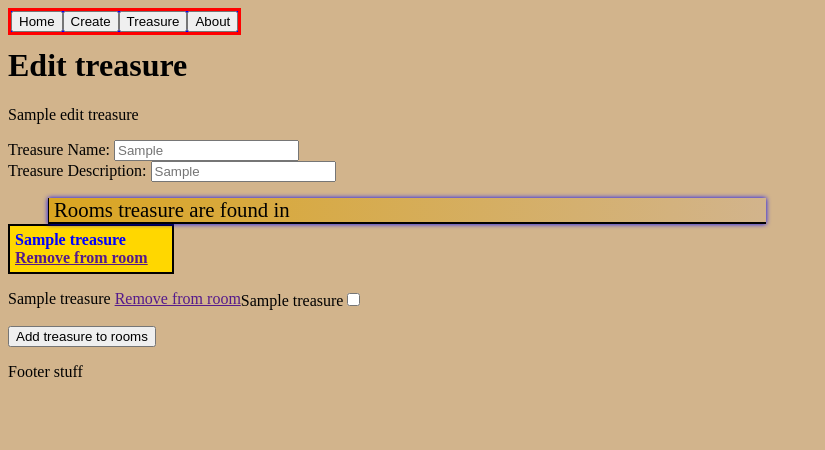
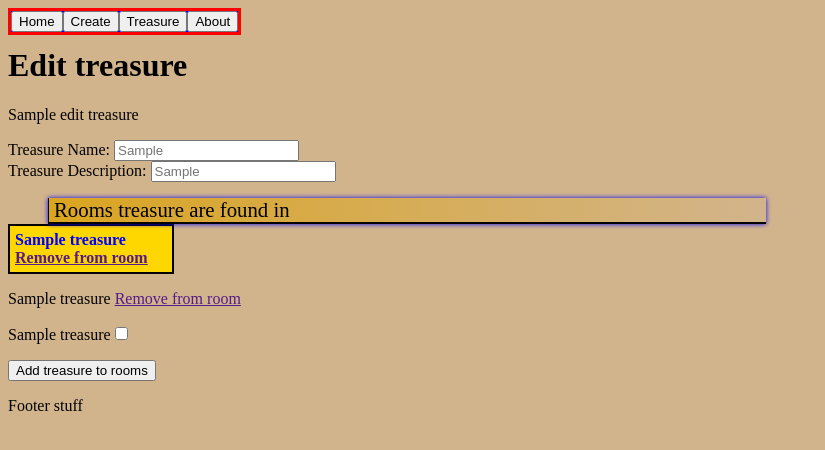
Before and after one commit to LeoKnox/adventure_django, a Django app: template templates/edit_treasure.html in a window 1280 px wide. Shown: the top 450 px of the page, without its empty margins (0-825 px from the left). Run offline with Django 3.2, Linux system fonts and the light colour scheme; the template is opened without the code that fills it: most values are stand-ins (such as "Sample title", 1, 10 or a date in 2020).

Commit message:
Add files via upload

```diff
--- a/rooms/templates/edit_treasure.html
+++ b/rooms/templates/edit_treasure.html
@@ -25,9 +25,11 @@
     <ul>
         {% for treasure in room_treasures %}
         <li>
-            {{ treasure.name }}
+            <label class="treasure_name">
+                {{ treasure.name }}
+            </label>
             <a href="" class="delete_button">Remove from room</a>
-        </li>
+        </li><br>
         {% endfor %}
     </ul>
     {% for room in room_treasures %}
```
